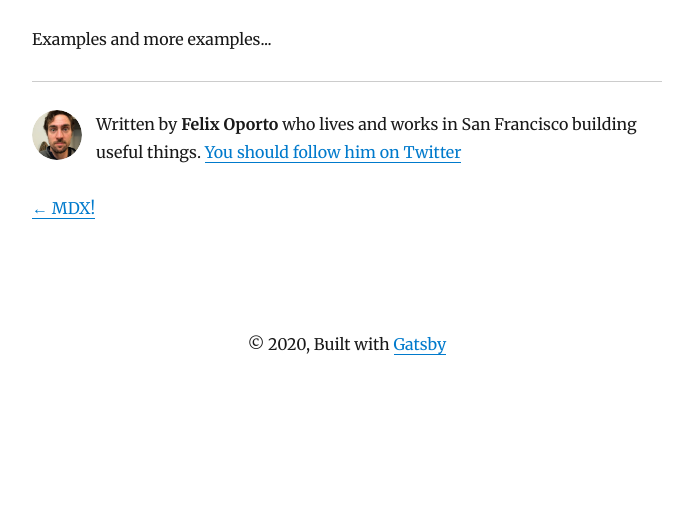
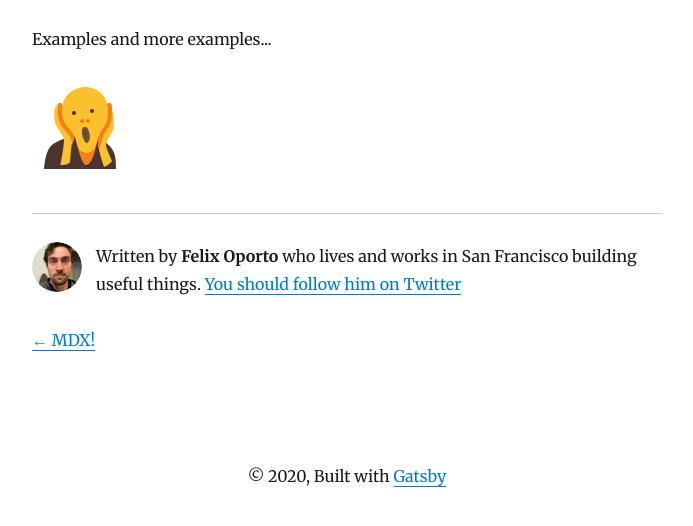
Before and after one commit to felixop8/my-personal-blog, a Gatsby site: page /blog/example-2/ in a window 1280 px wide. Shown: the part 198-724 px from the top of the page, without its empty margins (293-986 px from the left). Built offline with nearby package versions, Linux system fonts and the light colour scheme; Gatsby itself is replaced by a stand-in of ours; some packages are replaced by stand-ins of ours.

Commit message:
Update Blog “example-2”

```diff
--- a/content/blog/example-2.md
+++ b/content/blog/example-2.md
@@ -5,3 +5,7 @@ title: Example 2
 description: Another example
 ---
 Examples and more examples...
+
+
+
+![](/assets/icons8-edvard-munch-96.png)
```
